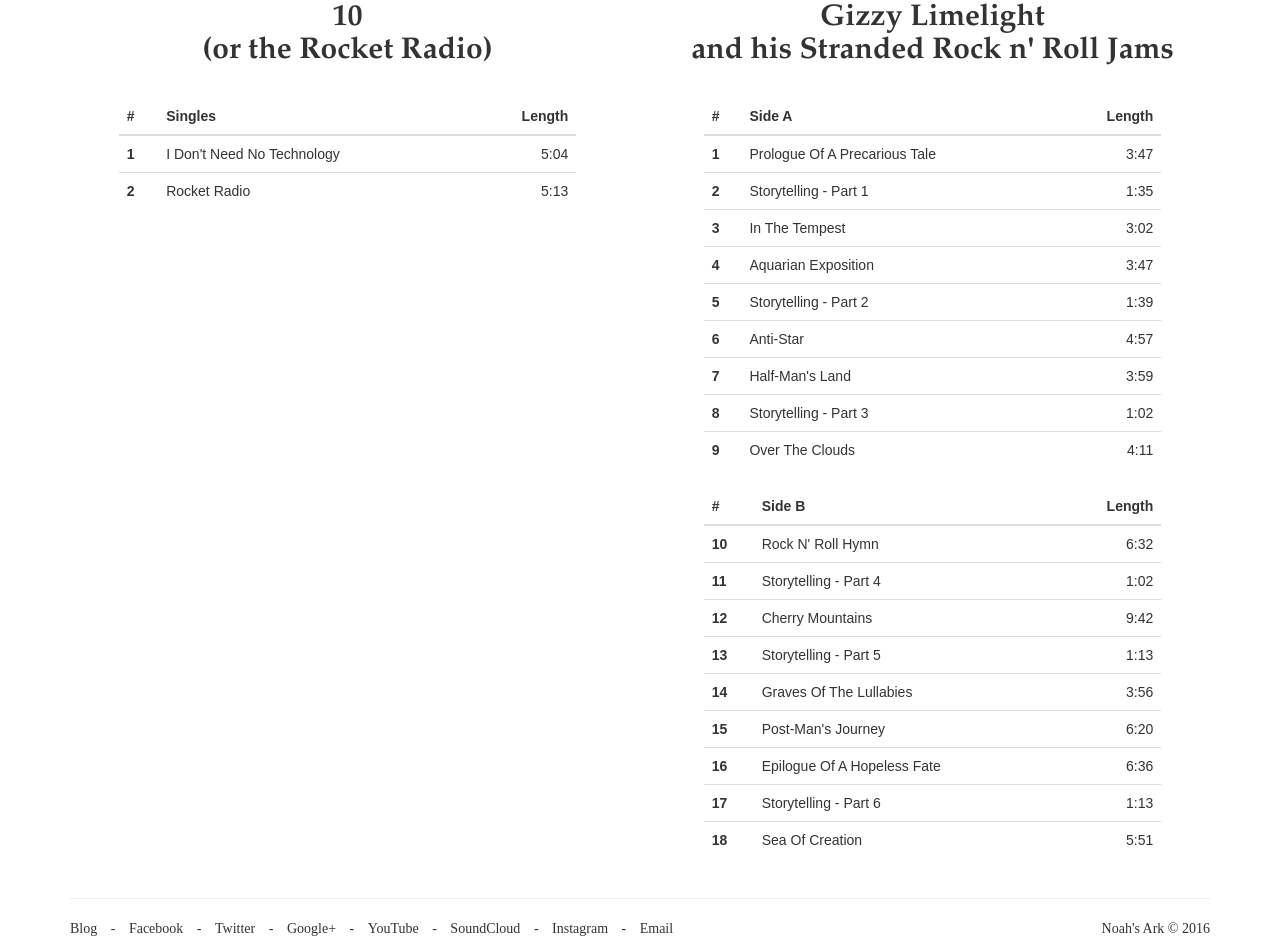
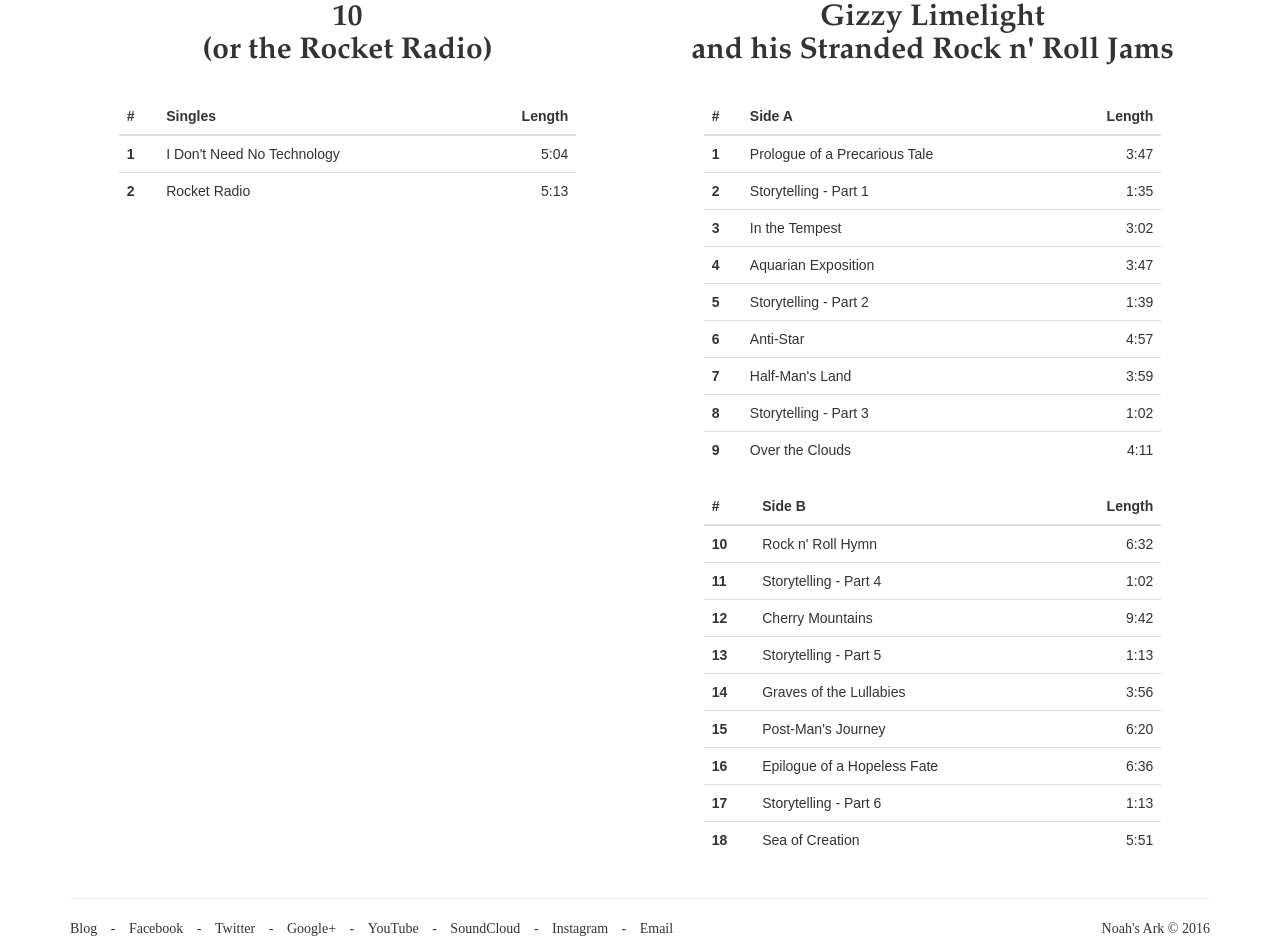
Before and after one commit to noahsarkmusic/noahsarkmusic.github.io, a Jekyll site: the page built from music/index.html, in a window 1280 px wide. Shown: the part 584-1522 px from the top of the page. Built offline with Jekyll 4.4.1, drawn with Linux system fonts in a browser that asks for light colours; some web fonts are replaced.

```diff
--- a/_data/tracks.yml
+++ b/_data/tracks.yml
@@ -3,7 +3,7 @@ gizzylimelight:
   side_a:
 
     - number: 1
-      title: Prologue Of A Precarious Tale
+      title: Prologue of a Precarious Tale
       length: "3:47"
 
     - number: 2
@@ -11,7 +11,7 @@ gizzylimelight:
       length: "1:35"
 
     - number: 3
-      title: In The Tempest
+      title: In the Tempest
       length: "3:02"
 
     - number: 4
@@ -35,13 +35,13 @@ gizzylimelight:
       length: "1:02"
 
     - number: 9
-      title: Over The Clouds
+      title: Over the Clouds
       length: "4:11"
 
   side_b:
 
     - number: 10
-      title: Rock N' Roll Hymn
+      title: Rock n' Roll Hymn
       length: "6:32"
 
     - number: 11
@@ -57,7 +57,7 @@ gizzylimelight:
       length: "1:13"
 
     - number: 14
-      title: Graves Of The Lullabies
+      title: Graves of the Lullabies
       length: "3:56"
 
     - number: 15
@@ -65,7 +65,7 @@ gizzylimelight:
       length: "6:20"
 
     - number: 16
-      title: Epilogue Of A Hopeless Fate
+      title: Epilogue of a Hopeless Fate
       length: "6:36"
 
     - number: 17
@@ -73,7 +73,7 @@ gizzylimelight:
       length: "1:13"
 
     - number: 18
-      title: Sea Of Creation
+      title: Sea of Creation
       length: "5:51"
 
 rocketradio:
@@ -91,7 +91,7 @@ rocketradio:
 #    length: "5:04"
 
 #  - number: 2
-#    title: Dust And Thoughts
+#    title: Dust and Thoughts
 #    length: "5:04"
 
 #  - number: 3
@@ -111,7 +111,7 @@ rocketradio:
 #    length: "0:00"
 
 #  - number: 7
-#    title: Back To The Land
+#    title: Back to the Land
 #    length: "0:00"
 
 #  - number: 8
@@ -127,7 +127,7 @@ rocketradio:
 #    length: "0:00"
 
 #  - number: 11
-#    title: Confessions Of A Wingman
+#    title: Confessions of a Wingman
 #    length: "0:00"
 
 #  - number: 12
@@ -139,9 +139,9 @@ rocketradio:
 #    length: "0:00"
 
 #  - number: 14
-#    title: Where's The World?
+#    title: Where's the World?
 #    length: "0:00"
 
 #  - number: 15
-#    title: Earthling Woman Blues
+#    title: Earthlin' Woman Blues
 #    length: "0:00"
```
